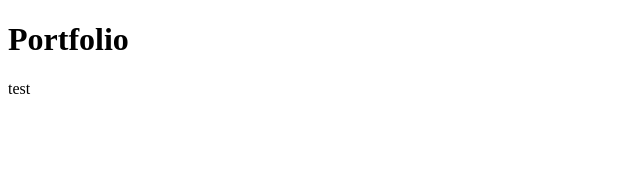
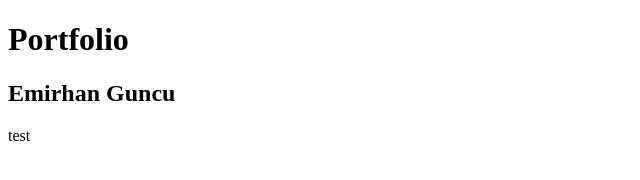
Before and after one commit to pxl-werkplekleren/portfolio-EmirhanGuncuPXL, a plain HTML site: page index.html in a window 1280 px wide. Shown: the whole page, without its empty margins (0-640 px from the left). Drawn offline with Linux system fonts and the light colour scheme.

Commit message:
Naaam toegevoegd

```diff
--- a/index.html
+++ b/index.html
@@ -8,6 +8,7 @@
 <body>
 
 <h1>Portfolio</h1>
+<h2>Emirhan Guncu</h2>
 <p>test</p>
 
 </body>
```
